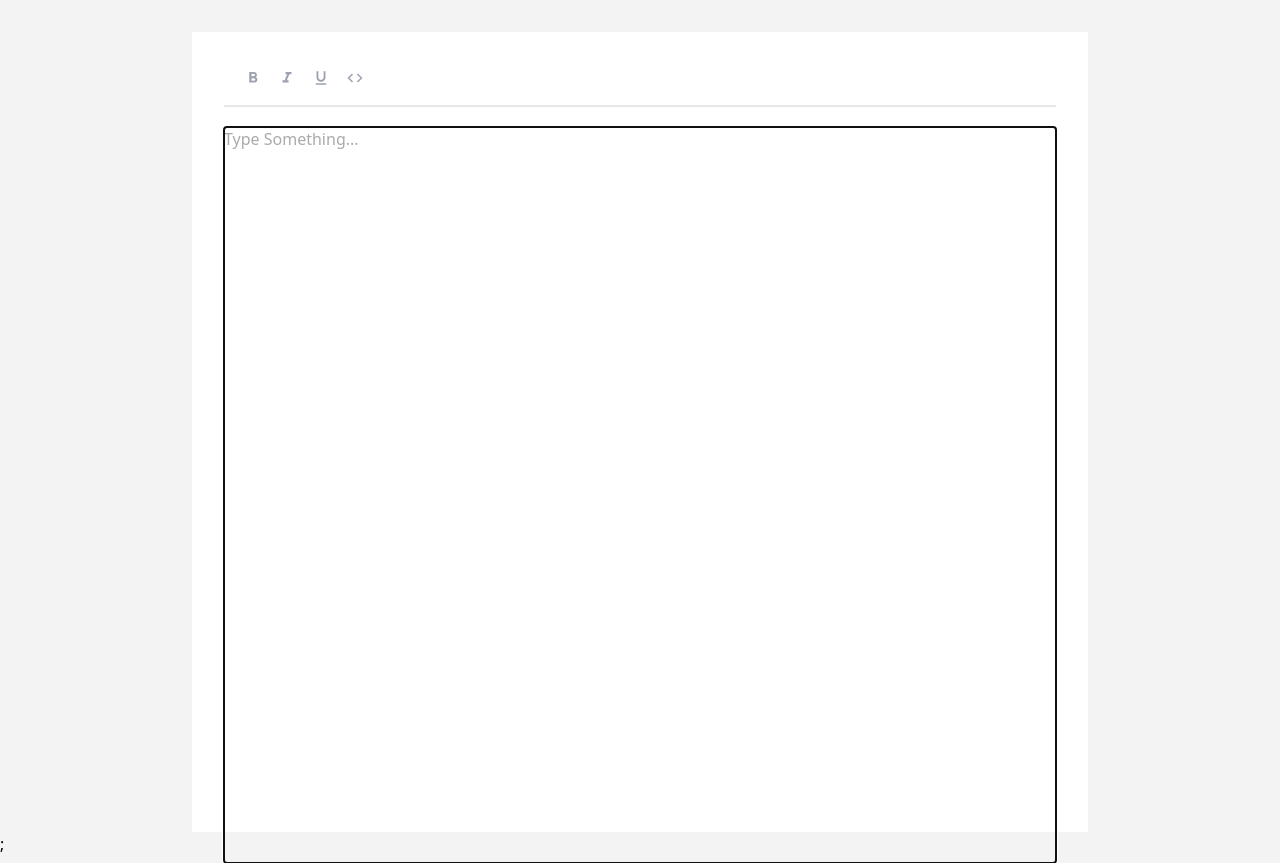
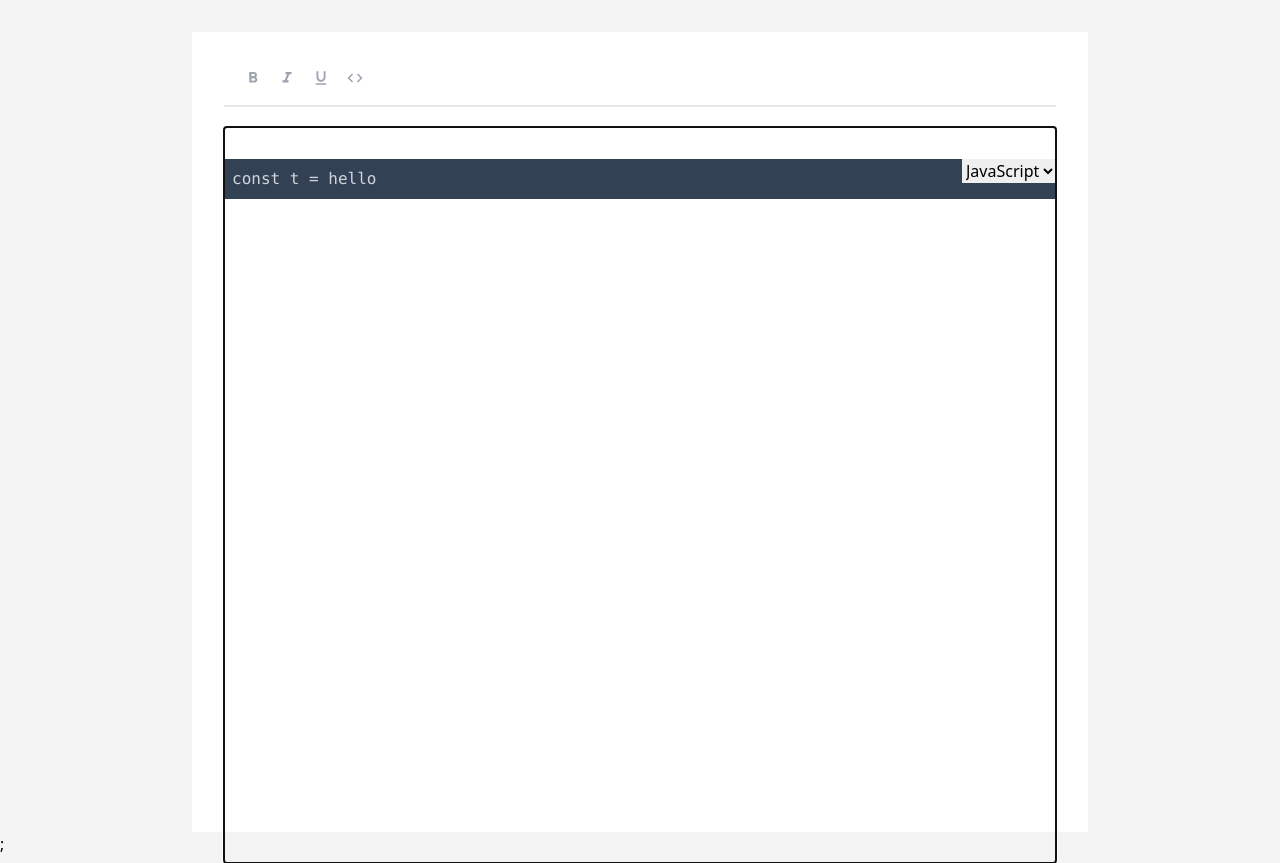
Before and after one commit to timotius02/text-editor, a Next.js app: page / in a window 1280 px wide. Built offline with nearby package versions, Linux system fonts and the light colour scheme.

Commit message:
Single-line code blocks work

```diff
--- a/components/CodeElement.tsx
+++ b/components/CodeElement.tsx
@@ -1,173 +1,31 @@
-import { BaseElementProps } from "../types/types";
-import Highlight, { defaultProps } from "prism-react-renderer";
-import { ChangeEvent, useCallback, useState } from "react";
-import { CustomEditor } from "../lib/slate";
-import { Transforms, Editor, Element } from "slate";
-import { useSlate } from "slate-react";
+import { useCallback } from "react";
 
-// const getLength = (token: string | Prism.Token): number => {
-//   if (typeof token === "string") {
-//     return token.length;
-//   } else if (typeof token.content === "string") {
-//     return token.content.length;
-//   } else if (Array.isArray(token.content)) {
-//     return token.content.reduce((l, t) => l + getLength(t), 0);
-//   } else {
-//     throw new Error("Code highlight cannot have non-text content");
-//   }
-// };
+import { Transforms } from "slate";
+import { ReactEditor, RenderElementProps, useSlate } from "slate-react";
 
-// const initialValue: Descendant[] = [
-//   {
-//     type: "paragraph",
-//     children: [
-//       {
-//         text: "<h1>Hi!</h1>",
-//       },
-//     ],
-//   },
-// ];
+export default function CodeElement(props: RenderElementProps) {
+  const editor = useSlate();
+  const { element } = props;
 
-// const TextEditor = () => {
-//   const [language, setLanguage] = useState("html");
-//   const renderLeaf = useCallback((props: any) => <Leaf {...props} />, []);
-//   const editor = useMemo(() => withReact(createEditor()), []);
+  if (element.type !== "code-block") {
+    throw new Error("Code Element must be rendered with type 'code-block'");
+  }
 
-//   // decorate function depends on the language selected
-//   const decorate = useCallback(
-//     ([node, path]: NodeEntry<Node>) => {
-//       const ranges: BaseRange[] = [];
-//       if (!Text.isText(node)) {
-//         return ranges;
-//       }
-//       const tokens = Prism.tokenize(node.text, Prism.languages[language]);
-//       let start = 0;
-
-//       for (const token of tokens) {
-//         const length = getLength(token);
-//         const end = start + length;
-
-//         if (typeof token !== "string") {
-//           ranges.push({
-//             [token.type]: true,
-//             anchor: { path, offset: start },
-//             focus: { path, offset: end },
-//           });
-//         }
-
-//         start = end;
-//       }
-
-//       return ranges;
-//     },
-//     [language]
-//   );
-
-//   return (
-//     <div className="mx-auto h-full max-w-4xl bg-white p-8">
-//       <Slate editor={editor} value={initialValue}>
-//         <div
-//           contentEditable={false}
-//           style={{ position: "relative", top: "5px", right: "5px" }}
-//         >
-//           <h3>
-//             Select a language
-//             <select
-//               value={language}
-//               style={{ float: "right" }}
-//               onChange={(e) => setLanguage(e.target.value)}
-//             >
-//               <option value="js">JavaScript</option>
-//               <option value="css">CSS</option>
-//               <option value="html">HTML</option>
-//               <option value="python">Python</option>
-//               <option value="sql">SQL</option>
-//               <option value="java">Java</option>
-//               <option value="php">PHP</option>
-//             </select>
-//           </h3>
-//         </div>
-//         <Editable
-//           decorate={decorate}
-//           renderLeaf={renderLeaf}
-//           placeholder="Write some code..."
-//         />
-//       </Slate>
-//     </div>
-//   );
-// };
-
-// interface LeafProps {
-//   attributes: any;
-//   children: React.ReactNode;
-//   leaf: any;
-// }
-// const Leaf = ({ attributes, children, leaf }: LeafProps) => {
-//   return (
-//     <span
-//       {...attributes}
-//       className={clsx(
-//         "font-mono bg-gray-300",
-//         leaf.comment && "text-slate-400",
-//         (leaf.operator || leaf.url) && "text-amber-600",
-//         leaf.keyword && "text-blue-400",
-//         (leaf.variable || leaf.regex) && "text-orange-300",
-//         (leaf.number ||
-//           leaf.boolean ||
-//           leaf.tag ||
-//           leaf.constant ||
-//           leaf.symbol ||
-//           leaf["attr-name"] ||
-//           leaf.selector) &&
-//           "text-rose-900",
-//         leaf.punctuation && "text-gray-400",
-//         (leaf.string || leaf.char) && "text-lime-600",
-//         (leaf.function || leaf["class-name"]) && "text-red-400"
-//       )}
-//     >
-//       {children}
-//     </span>
-//   );
-// };
-
-// function isCodeBlockActive(editor: CustomEditor) {
-//   const [match] = Editor.nodes(editor, {
-//     match: (n) => Element.isElement(n) && n.type === "code-block",
-//   });
-
-//   return !!match;
-// }
-
-// function toggleCodeBlock(editor: CustomEditor) {
-//   const isActive = isCodeBlockActive(editor);
-//   Transforms.setNodes(
-//     editor,
-//     { type: isActive ? undefined : "code-block" },
-//     { match: (n) => Editor.isBlock(editor, n) }
-//   );
-// }
-
-export default function CodeElement(props: BaseElementProps) {
-  const [language, setLanguage] = useState("js");
-  const editor = useSlate();
-  console.log(props);
-
-  const selectLanguage = (value: string) => {
-    Transforms.setNodes(
-      editor,
-      { language: value },
-      { match: (n) => Editor.isBlock(editor, n) }
-    );
-    setLanguage(value);
-  };
+  const selectLanguage = useCallback(
+    (value: string) => {
+      const path = ReactEditor.findPath(editor, element);
+      Transforms.setNodes(editor, { language: value }, { at: path });
+    },
+    [editor, element]
+  );
   return (
-    <>
+    <div className="py-2">
       <select
-        value={language}
+        value={element.language}
         style={{ float: "right" }}
         onChange={(e) => selectLanguage(e.target.value)}
       >
-        <option value="js">JavaScript</option>
+        <option value="javascript">JavaScript</option>
         <option value="css">CSS</option>
         <option value="html">HTML</option>
         <option value="python">Python</option>
@@ -176,8 +34,8 @@ export default function CodeElement(props: BaseElementProps) {
         <option value="php">PHP</option>
       </select>
       <pre {...props.attributes} className="bg-slate-700 p-2">
-        <code className="language-js">{props.children}</code>
+        <code className="text-gray-300">{props.children}</code>
       </pre>
-    </>
+    </div>
   );
 }
--- a/components/Leaf.tsx
+++ b/components/Leaf.tsx
@@ -1,5 +1,4 @@
 import clsx from "clsx";
-import { RenderLeafProps } from "slate-react";
 
 const Leaf = (props: any) => {
   const { leaf } = props;
--- a/components/TextEditor.tsx
+++ b/components/TextEditor.tsx
@@ -9,6 +9,7 @@ import {
   NodeEntry,
   BaseRange,
   Node,
+  Path,
 } from "slate";
 import {
   Slate,
@@ -17,6 +18,8 @@ import {
   RenderLeafProps,
   RenderElementProps,
 } from "slate-react";
+import { withHistory } from "slate-history";
+
 import Leaf from "./Leaf";
 import { CodeBlockElement, CustomEditor } from "../lib/slate";
 import ElementSwitch from "./ElementSwitch";
@@ -24,42 +27,42 @@ import { Toolbar } from "./Toolbar/Toolbar";
 import MarkButton from "./Toolbar/MarkButton";
 import Prism from "prismjs";
 
-const EditorActions = {
-  isBoldMarkActive(editor: CustomEditor) {
-    const [match] = Editor.nodes(editor, {
-      match: (n) => Text.isText(n) && n.bold === true,
-      universal: true,
-    });
+import "prismjs/components/prism-python";
+import "prismjs/components/prism-php";
+import "prismjs/components/prism-sql";
+import "prismjs/components/prism-java";
+import { getBlock } from "../lib/utils";
+import BlockButton from "./Toolbar/BlockButton";
 
-    return !!match;
-  },
+// const EditorActions = {
+//   getCodeBlock(editor: CustomEditor, path?: Path): CodeBlockElement | null {
+//     const [match] = Editor.nodes(editor, {
+//       match: (n) => Element.isElement(n) && n.type === "code-block",
+//       at: path,
+//     });
 
-  isCodeBlockActive(editor: CustomEditor) {
-    const [match] = Editor.nodes(editor, {
-      match: (n) => Element.isElement(n) && n.type === "code-block",
-    });
-
-    return !!match;
-  },
-
-  toggleBoldMark(editor: CustomEditor) {
-    const isActive = EditorActions.isBoldMarkActive(editor);
-    Transforms.setNodes(
-      editor,
-      { bold: isActive ? undefined : true },
-      { match: (n) => Text.isText(n), split: true }
-    );
-  },
-
-  toggleCodeBlock(editor: CustomEditor) {
-    const isActive = EditorActions.isCodeBlockActive(editor);
-    Transforms.setNodes(
-      editor,
-      { type: isActive ? undefined : "code-block" },
-      { match: (n) => Editor.isBlock(editor, n) }
-    );
-  },
-};
+//     if (
+//       match &&
+//       Element.isElement(match[0]) &&
+//       match[0].type === "code-block"
+//     ) {
+//       return match[0];
+//     } else return null;
+//   },
+//   toggleCodeBlock(editor: CustomEditor, path?: Path) {
+//     const [match] = Editor.nodes(editor, {
+//       match: (n) => Element.isElement(n) && n.type === "code-block",
+//       at: path,
+//     });
+//     Transforms.setNodes(
+//       editor,
+//       match
+//         ? { type: "paragraph" }
+//         : { type: "code-block", language: "javascript" },
+//       { match: (n) => Editor.isBlock(editor, n) }
+//     );
+//   },
+// };
 
 const getLength = (token: string | Prism.Token): number => {
   if (typeof token === "string") {
@@ -78,10 +81,15 @@ const initialValue: Descendant[] = [
     type: "paragraph",
     children: [{ text: "" }],
   },
+  {
+    type: "code-block",
+    language: "js",
+    children: [{ text: "const t = hello" }],
+  },
 ];
 
 const TextEditor = () => {
-  const [editor] = useState(() => withReact(createEditor()));
+  const [editor] = useState(() => withReact(withHistory(createEditor())));
 
   const renderElement = useCallback(
     (props: RenderElementProps) => <ElementSwitch {...props} />,
@@ -92,17 +100,18 @@ const TextEditor = () => {
     return <Leaf {...props} />;
   }, []);
 
-  const decorate = useCallback(([node, path]: NodeEntry<Node>) => {
+  const decorate = ([node, path]: NodeEntry<Node>) => {
     const ranges: BaseRange[] = [];
     if (!Text.isText(node)) {
       return ranges;
     }
-    if (Element.isElement(node)) {
-      console.log(node.type);
-    }
+    const codeBlock = getBlock(editor, "code-block", path);
 
-    if (Element.isElement(node) && node.type === "code-block") {
-      const tokens = Prism.tokenize(node.text, Prism.languages["javascript"]);
+    if (codeBlock && codeBlock.type === "code-block") {
+      const tokens = Prism.tokenize(
+        node.text,
+        Prism.languages[codeBlock.language]
+      );
       let start = 0;
 
       for (const token of tokens) {
@@ -119,12 +128,38 @@ const TextEditor = () => {
 
         start = end;
       }
+    }
+    return ranges;
+  };
 
-      return ranges;
-    } else {
-      return ranges;
-    }
-  }, []);
+  // Handle inserting New lines in Code block
+  const { insertBreak } = editor;
+  const insertLineBreakForCode = () => {
+    if (!editor.selection) return;
+
+    const res = getBlock(editor, "code-block");
+    if (!res) return;
+
+    Transforms.insertNodes(editor, {
+      type: "paragraph",
+      children: [{ text: "" }],
+    });
+
+    return true;
+  };
+
+  editor.insertBreak = () => {
+    if (insertLineBreakForCode()) return;
+    insertBreak();
+  };
+
+  function toggleCodeBlock(
+    editor: import("slate").BaseEditor &
+      import("slate-react").ReactEditor &
+      import("slate-history").HistoryEditor
+  ) {
+    throw new Error("Function not implemented.");
+  }
 
   return (
     <Slate editor={editor} value={initialValue}>
@@ -132,7 +167,9 @@ const TextEditor = () => {
         <MarkButton format="bold" icon="format_bold" />
         <MarkButton format="italic" icon="format_italic" />
         <MarkButton format="underline" icon="format_underlined" />
-        <MarkButton format="code" icon="code" />
+        {/* <MarkButton format="code" icon="code" /> */}
+
+        <BlockButton format="code-block" icon="code" />
       </Toolbar>
       <Editable
         className="h-full"
@@ -140,19 +177,12 @@ const TextEditor = () => {
         renderLeaf={renderLeaf}
         placeholder="Type Something..."
         autoFocus={true}
+        spellCheck={false}
         decorate={decorate}
         onKeyDown={(event) => {
           if (event.key === "`" && event.ctrlKey) {
-            // Prevent the "`" from being inserted by default.
             event.preventDefault();
-            // Otherwise, set the currently selected blocks type to "code".
-            Transforms.setNodes(
-              editor,
-              { type: "code-block", language: "javascript" },
-              { match: (n) => Editor.isBlock(editor, n) }
-            );
-          } else if (event.key === "0") {
-            console.log(editor);
+            toggleCodeBlock(editor);
           }
         }}
       />
--- /dev/null
+++ b/components/Toolbar/BlockButton.tsx
@@ -0,0 +1,27 @@
+import { useSlate } from "slate-react";
+import { CustomElement } from "../../lib/slate";
+import { isBlockActive, toggleBlock } from "../../lib/utils";
+import { Button } from "./Button";
+import { Icon } from "./Icon";
+
+type BlockButtonParams = {
+  format: CustomElement["type"];
+  icon: string;
+};
+
+const BlockButton = ({ format, icon }: BlockButtonParams) => {
+  const editor = useSlate();
+  return (
+    <Button
+      active={isBlockActive(editor, format)}
+      onMouseDown={(event: Event) => {
+        event.preventDefault();
+        toggleBlock(editor, format);
+      }}
+    >
+      <Icon>{icon}</Icon>
+    </Button>
+  );
+};
+
+export default BlockButton;
--- a/components/Toolbar/Button.tsx
+++ b/components/Toolbar/Button.tsx
@@ -14,7 +14,9 @@ export const Button = ({
   <button>
     <span
       {...props}
-      className={`${className} p-2 ${active ? "text-black" : "text-gray-400"}`}
+      className={`${className} p-2 ${
+        active ? "text-bold font-bold" : "text-gray-400"
+      }`}
     />
   </button>
 );
--- a/components/Toolbar/Icon.tsx
+++ b/components/Toolbar/Icon.tsx
@@ -1,4 +1,3 @@
-import clsx from "clsx";
 import { BasePropsWithChildren } from "./types";
 
 export const Icon = ({ className, ...props }: BasePropsWithChildren) => (
--- a/lib/slate.ts
+++ b/lib/slate.ts
@@ -16,7 +16,7 @@ export type BlockQuoteElement = {
 export type CodeBlockElement = {
   type: "code-block";
   language: string;
-  children: string;
+  children: { text: string }[];
 };
 
 export type CustomElement =
--- /dev/null
+++ b/lib/utils.ts
@@ -0,0 +1,68 @@
+import { Path, Element, Editor, Transforms } from "slate";
+import { CustomEditor, CustomElement } from "./slate";
+
+/**
+ * Returns the nearest containing block with `type`
+ * @param editor CustomEditor
+ * @param type type of block
+ * @param path Path to location if not searching from cursor
+ * @returns CustomElement
+ */
+export function getBlock<T extends CustomElement["type"]>(
+  editor: CustomEditor,
+  type: T,
+  path?: Path
+) {
+  const { selection } = editor;
+  if (!selection) return false;
+
+  const [match] = Editor.nodes(editor, {
+    match: (n) => Element.isElement(n) && n.type === type,
+    at: path,
+  });
+
+  if (match && Element.isElement(match[0]) && match[0].type === type) {
+    return match[0];
+  } else return null;
+}
+
+export function isBlockActive(
+  editor: CustomEditor,
+  format: CustomElement["type"]
+) {
+  const match = getBlock(editor, format);
+
+  return !!match;
+}
+
+function activateElement(type: CustomElement["type"]) {
+  switch (type) {
+    case "code-block":
+      return { type: "code-block", language: "javascript" } as const;
+    case "block-quote":
+      return { type: "block-quote" } as const;
+    default:
+      return { type: "paragraph" } as const;
+  }
+}
+/**
+ * Toggles the block
+ * @param editor CustomEditor
+ * @param type type of block
+ * @param path Path to location if not searching from cursor
+ */
+export function toggleBlock<T extends CustomElement["type"]>(
+  editor: CustomEditor,
+  type: T,
+  path?: Path
+) {
+  const [match] = Editor.nodes(editor, {
+    match: (n) => Element.isElement(n) && n.type === type,
+    at: path,
+  });
+  Transforms.setNodes(
+    editor,
+    match ? { type: "paragraph" } : activateElement(type),
+    { match: (n) => Editor.isBlock(editor, n) }
+  );
+}
--- a/package.json
+++ b/package.json
@@ -16,11 +16,11 @@
     "eslint": "8.29.0",
     "eslint-config-next": "13.0.6",
     "next": "13.0.6",
-    "prism-react-renderer": "^1.3.5",
     "prismjs": "^1.29.0",
     "react": "18.2.0",
     "react-dom": "18.2.0",
     "slate": "0.86.0",
+    "slate-history": "^0.86.0",
     "slate-react": "0.86.0",
     "typescript": "4.9.3"
   },
```
Also changed, not shown: 1 other file (tests, documents, lock files or other folders).
